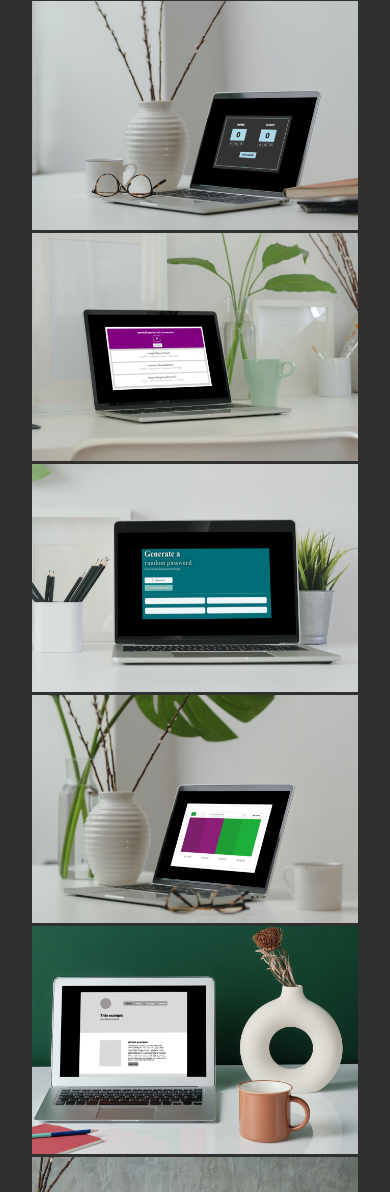
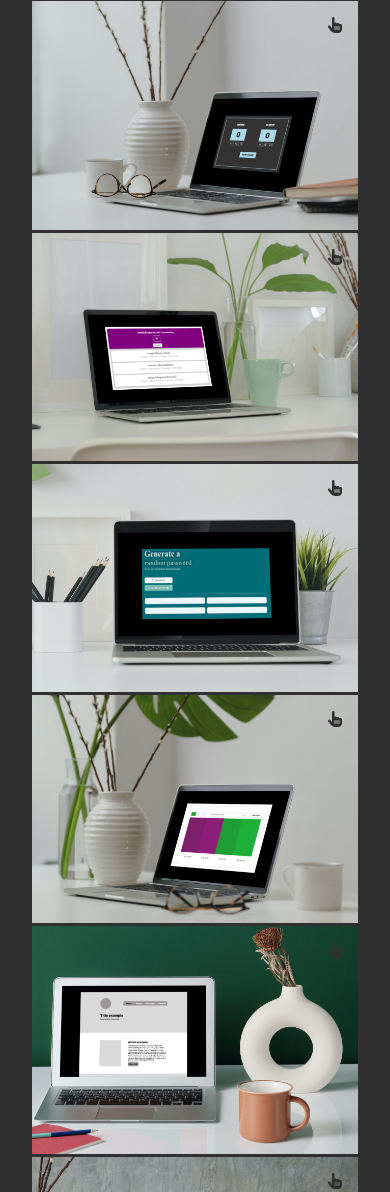
Before and after one commit to VanessaAz/Portfolio, a website built with webpack: page index.html in a window 390 px wide. Shown: the part 2780-3972 px from the top of the page. Built offline with nearby package versions, Linux system fonts and the light colour scheme.

Commit message:
Add icon to be more visible that is clickble

```diff
--- a/index.css
+++ b/index.css
@@ -398,6 +398,26 @@ header {
     opacity: .7;
 }
 
+.portfolio__item > i {
+    display: none;
+}
+
+@media (max-width: 400px){
+    .portfolio__item {
+        position: relative;
+    }
+
+    .portfolio__item > i{
+        display: inline;
+        color: var(--dark-color);
+        z-index: 100;
+        position: absolute;
+        top: 1em;
+        right: 1em;
+    }
+
+}
+
 .footer{
     background: #111;
     text-align: center;
--- a/index.html
+++ b/index.html
@@ -76,26 +76,32 @@
            <div class="portfolio">
 
             <a href="scoreboard.html" class="portfolio__item">
+                <i class="fa-solid fa-hand-pointer" class="portfolio__icon"></i>
                 <img src="img/scoreboard-mock.jpg" class="portfolio__image">
             </a>
 
             <a href="convertor.html" class="portfolio__item">
+                <i class="fa-solid fa-hand-pointer" class="portfolio__icon"></i>
                 <img src="img/convertor-mock.jpg" class="portfolio__image">
             </a>
 
             <a href="random-password.html" class="portfolio__item">
+                <i class="fa-solid fa-hand-pointer" class="portfolio__icon"></i>
                 <img src="img/random-password-mock.jpg" class="portfolio__image">
             </a>
 
             <a href="color-scheme.html" class="portfolio__item">
+                <i class="fa-solid fa-hand-pointer" class="portfolio__icon"></i>
                 <img src="img/color-scheme-mock.jpg" class="portfolio__image">
             </a>
 
              <a href="figma-project.html" class="portfolio__item">
+                 <i class="fa-solid fa-hand-pointer" class="portfolio__icon"></i>
                 <img src="img/figma-mock.jpg" class="portfolio__image">
             </a>
 
              <a href="oldagram.html" class="portfolio__item">
+                 <i class="fa-solid fa-hand-pointer" class="portfolio__icon"></i>
                 <img src="img/oldagram-mock.jpg" class="portfolio__image">
             </a>
 
```
Lines whose indentation alone changed are shown as unchanged.
